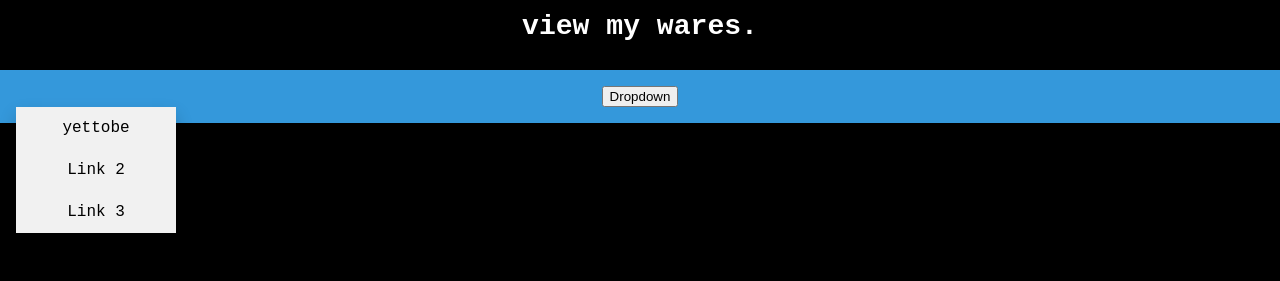
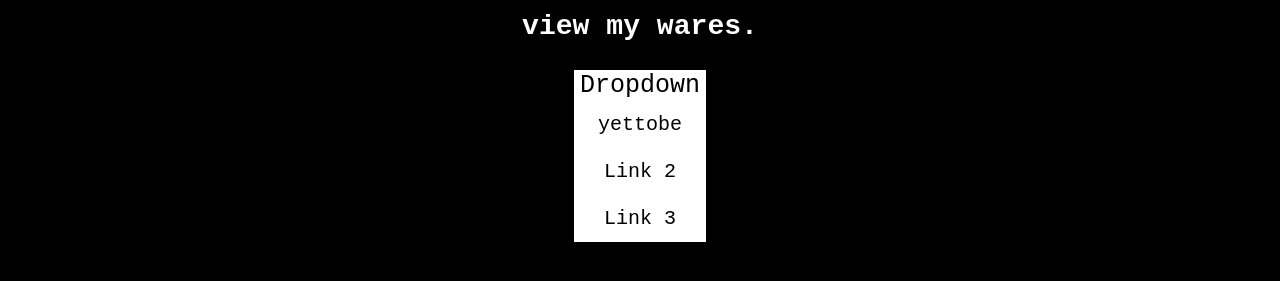
Before and after one commit to nepno/nepno.github.io, a plain HTML site: page index.html in a window 1280 px wide. Both pictures are taken after a click on the button "Dropdown". Shown: the part 139-420 px from the top of the page. Drawn offline with Linux system fonts and the light colour scheme.

Commit message:
Update style.css

```diff
--- a/style.css
+++ b/style.css
@@ -9,34 +9,40 @@ background-color: black;
   margin-top: 5%;
 }
  /* drop it down.. */
-.wares {
-  background-color: #3498DB;
-  color: white;
-  padding: 16px;
-  font-size: 16px;
-  border: none;
+.waresbutt {
+  background-color: white;
+  border-block: none;
+  border-inline: none;
+  color: black;
+  font-family: Monospace;
+  font-size: 25px;
+
   cursor: pointer;
 }
 
-/* hover and focus */
-.wares:hover, .wares:focus {
-  background-color: #2980B9;
+/* i said AE,,.,.. what's going on... */
+.waresbutt:hover {
+  background-color: #AEAEAE;
+  border-inline-color: #AEAEAE;
+  border-block-color: #AEAEAE;
+
 }
 
 /* position wares drop down */
-.waresdrpdwn {
-  position: relative;
-  display: inline-block;
+.wares {
+  text-align: center;
+ font-size: 10px;
+ display: inline-block;
 }
 
 /* wares links */
 .wares-links {
   display: none;
-  position: absolute;
-  background-color: #f1f1f1;
-  min-width: 160px;
-  box-shadow: 0px 8px 16px 0px rgba(0,0,0,0.2);
-  z-index: 1;
+  position: center;
+  background-color: white;
+  font-size: 20px;
+  animation: awesome, 0.5s, cubic-bezier;
+
 }
 
 /* wares links link styling */
@@ -52,3 +58,5 @@ background-color: black;
 
 /* drop it down pt. 2 */
 .show {display:block;}
+
+/* ADD "AWESOME" ANIMATION HERE */
```
